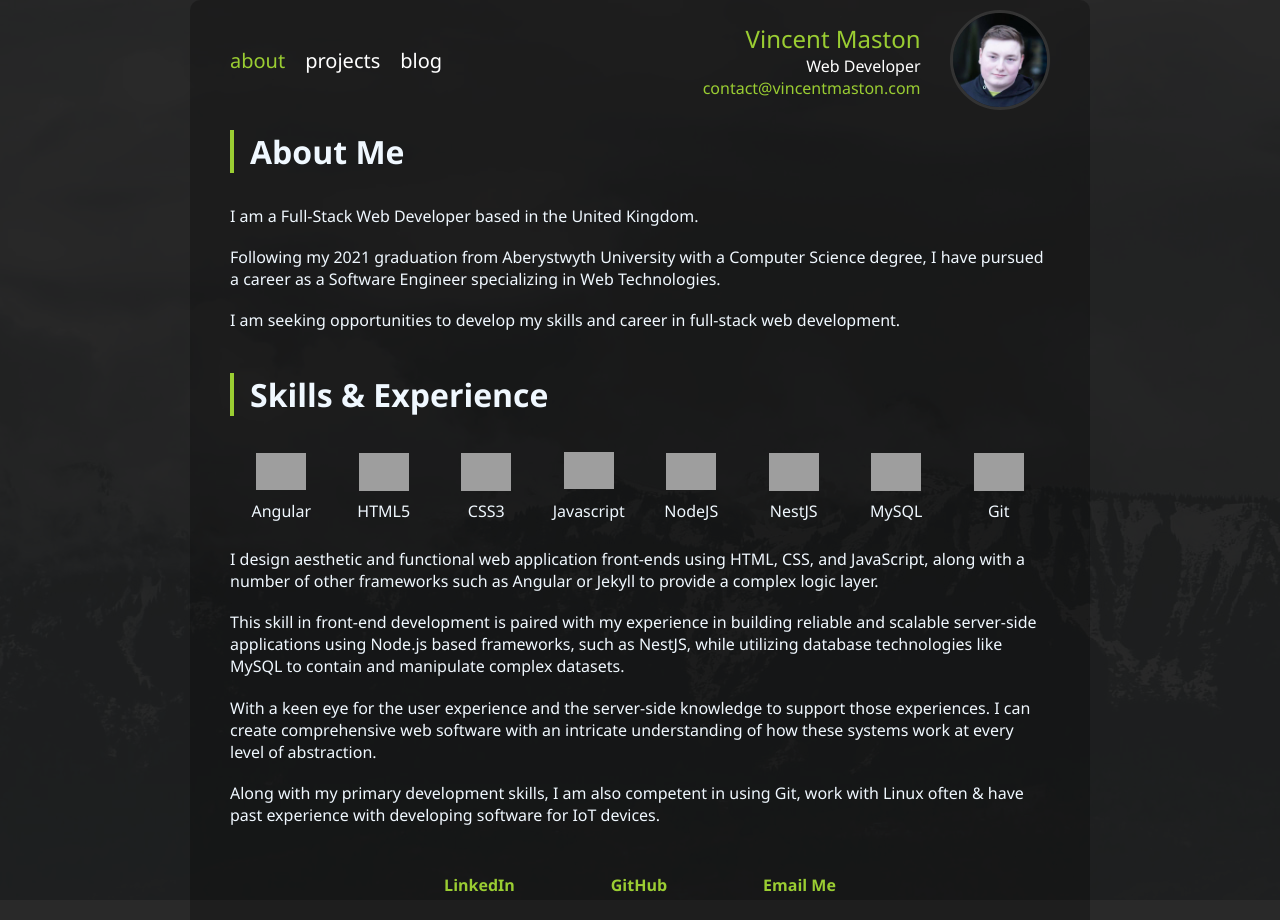
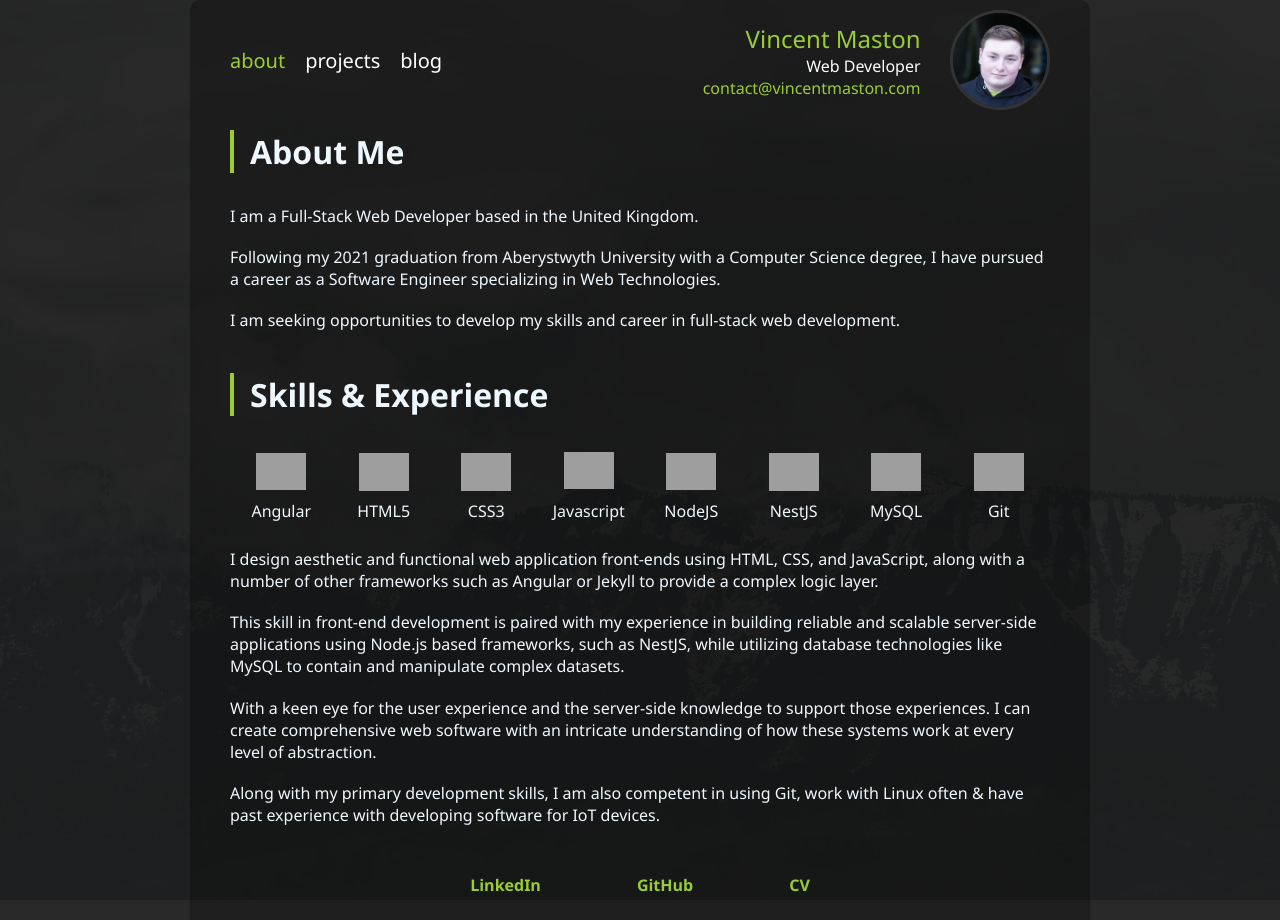
Before and after one commit to VMaston/vmaston.github.io, a Jekyll site: the page built from index.md, in a window 1280 px wide, cut to the strip 0-920 px from the top of the page. Built offline with Jekyll 4.4.1, drawn with Linux system fonts in a browser that asks for light colours; grey boxes are pictures that could not be loaded.

Commit message:
Add CV, add mailto to header.

```diff
--- a/_includes/header.html
+++ b/_includes/header.html
@@ -11,7 +11,7 @@
     <div class="name">
       Vincent Maston
       <div class="undername">Web Developer</div>
-      <div class="undername" style="color: var(--accent)">contact@vincentmaston.com</div>
+      <a href="mailto:contact@vincentmaston.com"><div class="undername" style="color: var(--accent)">contact@vincentmaston.com</div></a>
     </div>
     <img class="me" src="/assets/img/me.jpg" alt="Vincent Maston" />
   </div>
--- a/index.md
+++ b/index.md
@@ -9,7 +9,7 @@ layout: default
     <div class="name">
       Vincent Maston
       <div class="undername">Web Developer</div>
-      <div class="undername" style="color: var(--accent); font-size: 0.6em">contact@vincentmaston.com</div>
+      <a href="mailto:contact@vincentmaston.com"><div class="undername" style="color: var(--accent); font-size: 0.6em">contact@vincentmaston.com</div></a>
     </div>
     <img class="me" src="/assets/img/me.jpg" alt="Vincent Maston" />
 </div>
@@ -86,8 +86,8 @@ Along with my primary development skills, I am also competent in using Git, work
 <a class="contact-entry" href="https://github.com/VMaston">
     GitHub
 </a>
-<a class="contact-entry" href="mailto:contact@vincentmaston.com">
-    Email Me
+<a class="contact-entry" href="{{ site.url }}/assets/Vincent_Maston_CV_2022.pdf">
+    CV
 </a>
 
 </div>
```
Also changed, not shown: 1 other file.
